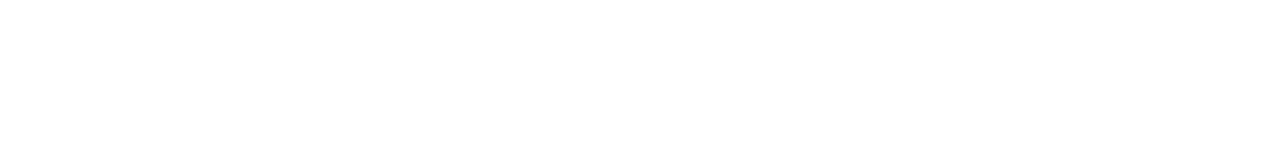
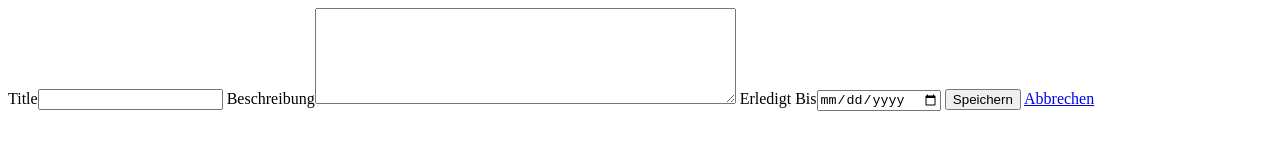
Before and after one commit to dkellenb/cas-fee-2016-project-1, a plain HTML site: page edit.html in a window 1280 px wide. Drawn offline with Linux system fonts and the light colour scheme.

Commit message:
Erstellen Grundgerüst der beiden Seiten

```diff
--- a/edit.html
+++ b/edit.html
@@ -1,10 +1,19 @@
 <!DOCTYPE html>
-<html lang="en">
+<html lang="en" xmlns="http://www.w3.org/1999/html">
 <head>
     <meta charset="UTF-8">
     <title>Notes Edit</title>
 </head>
 <body>
-
+<div id="wrapper">
+    <form>
+        <span class="editRow"><label for="title" class="editLabel">Title</label><input id="title" type="text"/></span>
+        <span class="editRow"><label for="description" class="editLabel">Beschreibung</label><textarea id="description" rows="6" cols="50"></textarea></span>
+        <span class="editRow"><!--Einbauen: http://experiments.wemakesites.net/css3-rating-stars-with-selection.html--></span>
+        <span class="editRow"><label for="dateTo" class="editLabel">Erledigt Bis</label><input id="dateTo" type="date"/></span>
+        <span class="editRow"><input type="submit" value="Speichern"/></span>
+        <span class="editRow"><a href="index.html" class="cancelButton">Abbrechen</a></span>
+    </form>
+</div>
 </body>
 </html>
```
Also changed, not shown: index.html (+2 -2 lines), 1 other file.
